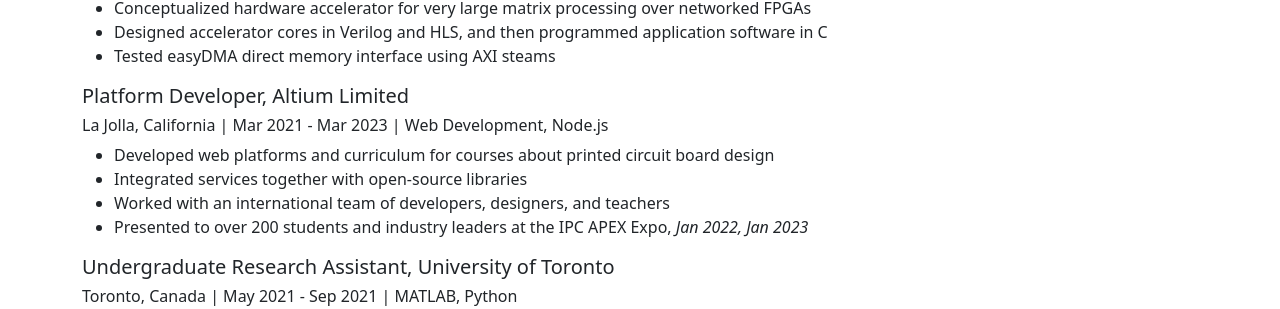
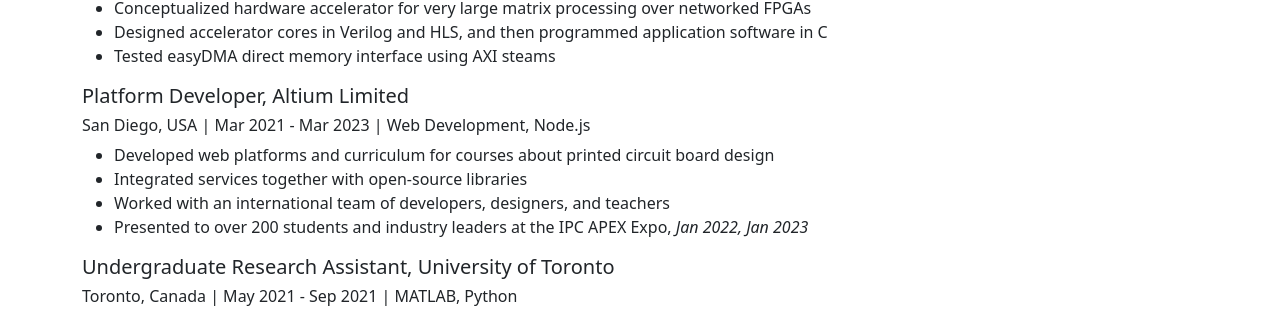
Before and after one commit to balaji-venkatesh/balaji-venkatesh.github.io, a Jekyll site: the page built from cv.md, in a window 1280 px wide and 900 px high, scrolled down 575 px. Shown: the part 146-455 px from the top of the window. Built offline with Jekyll 4.4.1, drawn with Linux system fonts in a browser that asks for light colours.

Commit message:
altium -> san diego

```diff
--- a/cv.md
+++ b/cv.md
@@ -35,7 +35,7 @@
 - Tested easyDMA direct memory interface using AXI steams
 
 ##### Platform Developer, Altium Limited
-###### La Jolla, California | Mar 2021 - Mar 2023 | Web Development, Node.js
+###### San Diego, USA | Mar 2021 - Mar 2023 | Web Development, Node.js
 - Developed web platforms and curriculum for courses about printed circuit board design
 - Integrated services together with open-source libraries
 - Worked with an international team of developers, designers, and teachers
```
